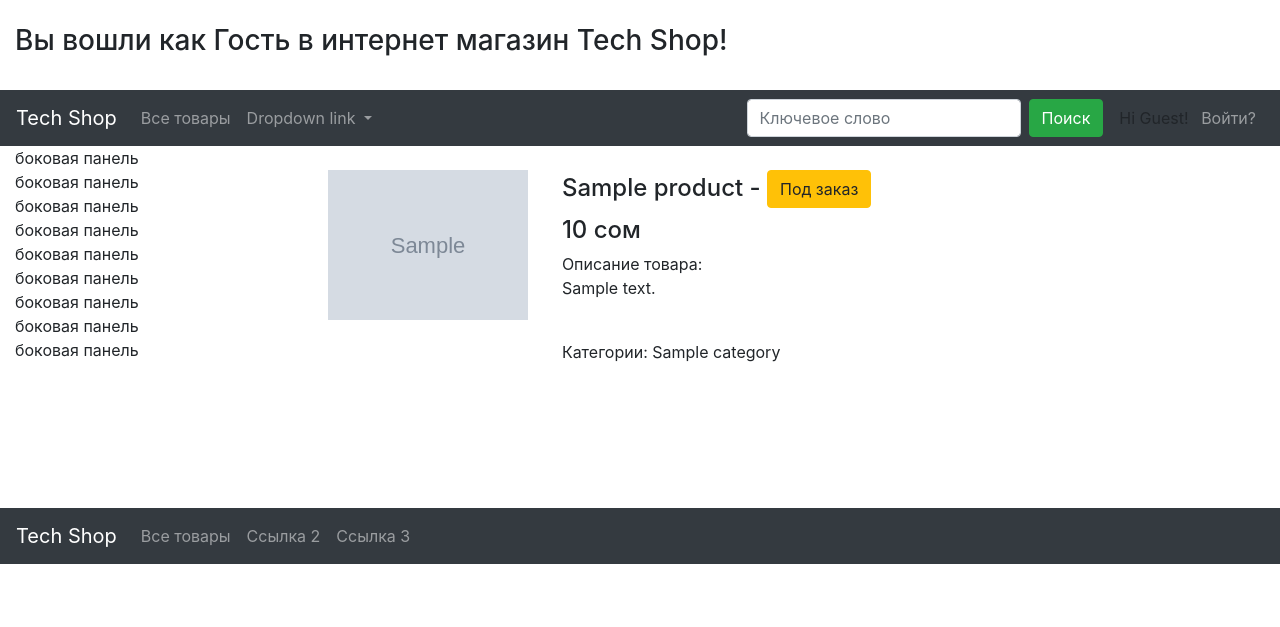
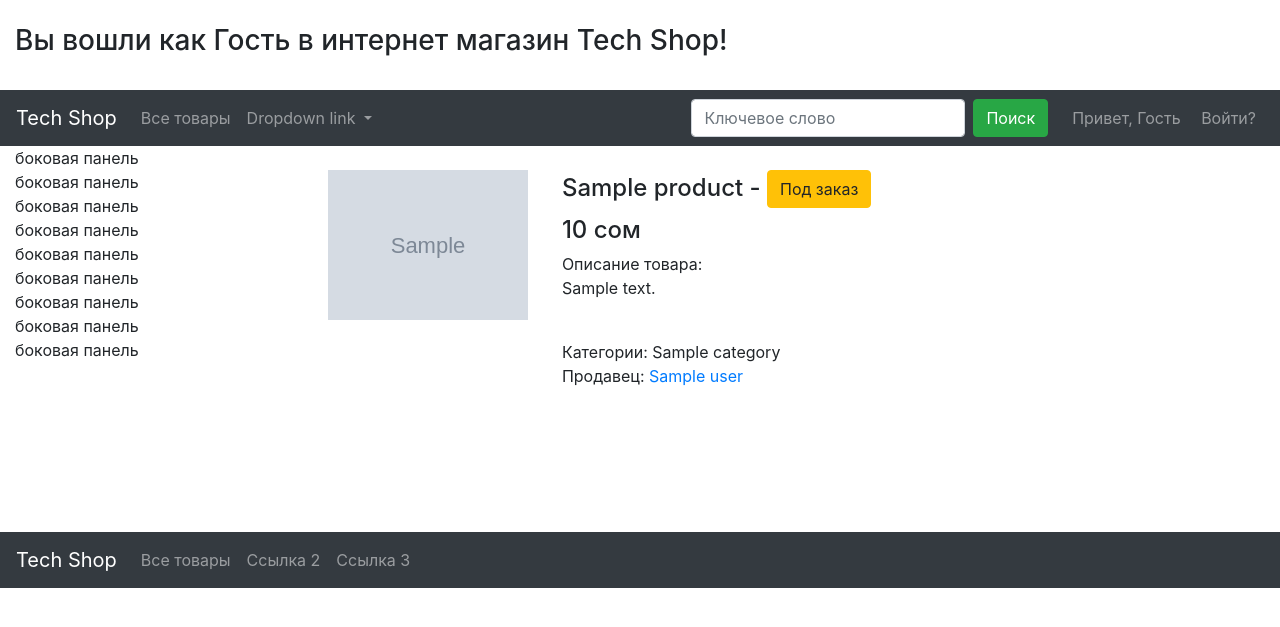
Before and after one commit to Ataiskih/techshop, a Django app: template product/templates/product/product.html in a window 1280 px wide. Shown: the top 627 px of the page. Run offline with Django 3.2, Linux system fonts and the light colour scheme; the template is opened without the code that fills it: most values are stand-ins (such as "Sample title", 1, 10 or a date in 2020); grey boxes marked "Sample" are stand-in pictures; some libraries are stand-ins or nearby versions.

Commit message:
added delete product and able to see profile sellers3

```diff
--- a/core/templates/base.html
+++ b/core/templates/base.html
@@ -47,7 +47,6 @@
             </div>
           </li>
         </ul>
-
         <form class="form-inline" action="{% url 'products' %}">
             {% csrf_token %}
             <input class="form-control mr-sm-2" type="text" name="key_word" placeholder="Ключевое слово">
@@ -57,11 +56,16 @@
           <form class="navbar-nav">
             <li class="nav-item">
                 {% if request.user.is_authenticated %}
-                    Привет, <a href="{% url 'profile' %}">
-                    {{ request.user.username }}</a>
+                    <a href="#" class="nav-link d-inline">
+                        Привет,
+                    </a>
+                    <a href="{% url 'profile' user.pk %}">
+                      {{ request.user.username }}</a>
                     <a href="{% url 'account_logout' %}" class="nav-link d-inline">Выйти?</a>
                 {% else %}
-                    Hi Guest!
+                    <a href="#" class="nav-link d-inline">
+                      Привет, Гость
+                    </a>
                     <a href="{% url 'account_login' %}" class="nav-link d-inline">Войти?</a>
 
                 {% endif %}
--- a/core/urls.py
+++ b/core/urls.py
@@ -1,8 +1,8 @@
 from django.urls import path
-from core.views import home, profile
+from core.views import home, profile_user
 
 
 urlpatterns = [
     path("", home, name="home"),
-    path("profile/", profile, name="profile"),
+    path("profile/<int:pk>/", profile_user, name="profile"),
 ]
--- a/product/templates/product/product.html
+++ b/product/templates/product/product.html
@@ -11,22 +11,40 @@
     <div class="col-lg-9 col-md-6 col-sm-12">
         <h4>{{ product.name }} -
             {% if product.availability_in_store %}
-                <button class="btn btn-success">Есть в наличии</button>
+                <button class="btn btn-sm btn-success">Есть в наличии</button>
             {% else %}
                 <button class="btn btn-warning">Под заказ</button>
             {% endif %}</h4>
         <h4>{{ product.price }} сом</h4>
-        <div>Описание товара: {{ product.description|linebreaks }}</div>
+    <div>
+        Описание товара: {{ product.description|linebreaks }}
+    </div>
             <br>
+    <div>
         Категории: {{ product.category }}
+    </div>
+    <div>
+        Продавец:
+        <a href="{% url 'profile' product.user.pk %}">
+            {{ product.user }}
+        </a>
+    </div>
         {% if request.user == product.user %}
             <div class="form-row text-right">
                 <div class="col-12">
                     <a href="{% url 'product-edit' product.id %}">
-                            <button class="btn btn-warning">
+                        <button class="btn btn-sm btn-warning">
                             Редактировать
                         </button>
                     </a>
+        <br>
+        <br>
+                    <form method="POST" action="{% url 'product-delete' product.id %}">
+                            {% csrf_token %}
+                        <button class="btn btn-sm btn-danger" name="delete_btn">
+                            Удалить
+                        </button>
+                    </form>
                 </div>
             </div>
         {% endif %}
--- a/product/urls.py
+++ b/product/urls.py
@@ -1,5 +1,6 @@
 from django.urls import path
-from product.views import products, product, product_create, product_edit
+from product.views import products, product, \
+    product_create, product_edit, delete_post
 
 
 urlpatterns = [
@@ -7,4 +8,5 @@ urlpatterns = [
     path("<int:id>/", product, name="product"),
     path("create/", product_create, name="product-create"),
     path("edit/<int:id>/", product_edit, name="product-edit"),
+    path("delete/<int:id>/", delete_post, name="product-delete"),
 ]
```
Also changed, not shown: core/templates/core/profile.html (+27 -8 lines), core/views.py (+3 -6 lines), product/views.py (+11 -0 lines). Lines whose indentation alone changed are shown as unchanged.
